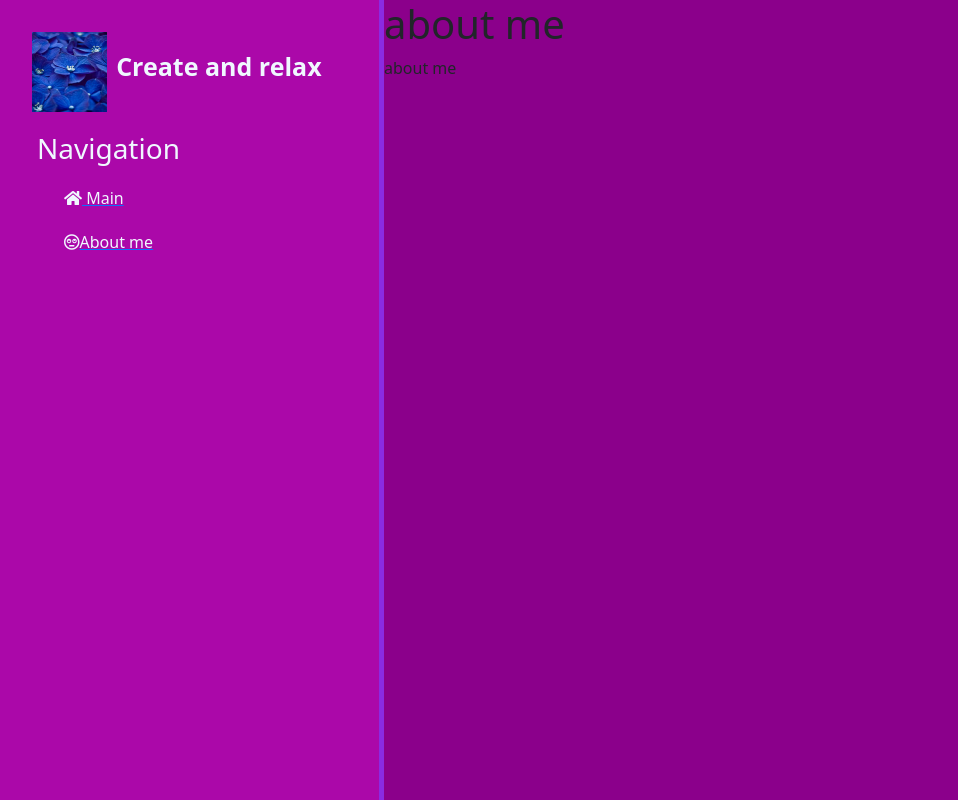
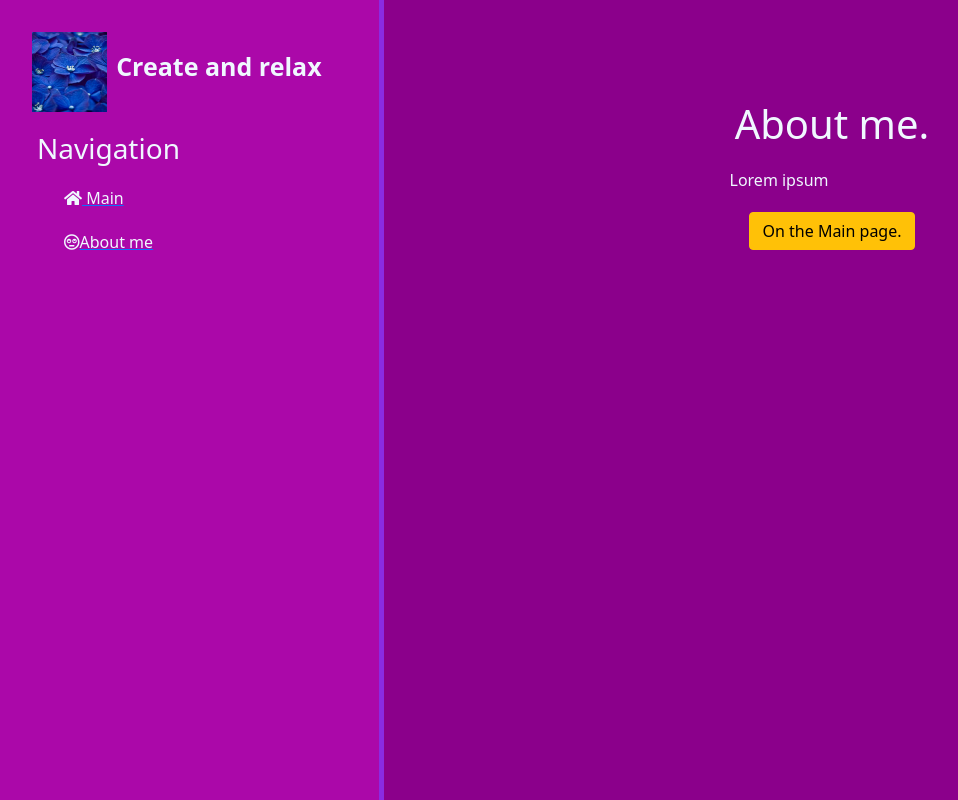
Before and after one commit to DStupenev/MY_SITE, a Django app: page /about/ in a window 1280 px wide. Shown: the whole page, without its empty margins (0-958 px from the left). Run offline with Django 3.2, Linux system fonts and the light colour scheme.

Commit message:
Creted buttons.

```diff
--- a/main/static/main/css/main.css
+++ b/main/static/main/css/main.css
@@ -24,7 +24,7 @@ aside ul li{
     color: aliceblue;
     display: block;
     margin-top: 20px;
-    transition: all .6s;
+    transition: transform .6s;
 }
 
 aside ul li:hover, aside ul a:hover{
@@ -38,3 +38,14 @@ aside h3{
     margin-top: 20px;
     margin-left: 5px;
 }
+
+main .features{
+    float: left;
+    color: aliceblue;
+    margin-top: 100px;
+    text-align: center;
+    width: 70%;
+}
+
+main .features h1{front-size: 50px}
+main .features p{max-width: 750px; margin: 20px;}
--- a/templates/main/about.html
+++ b/templates/main/about.html
@@ -5,6 +5,9 @@
 {% endblock %}
 
 {% block difference_body %}
-    <h1>about me</h1>
-    <p>about me</p>
+    <div class="features">
+    <h1>About me.</h1>
+    <p>Lorem ipsum</p>
+    <button class="btn btn-warning">On the Main page.</button>
+    </div>
 {% endblock %}
```
Also changed, not shown: templates/main/index.html (+5 -2 lines).
